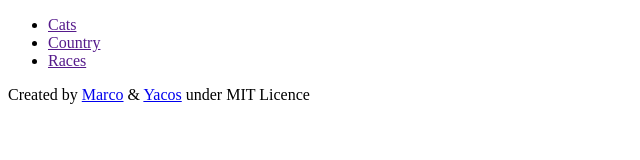
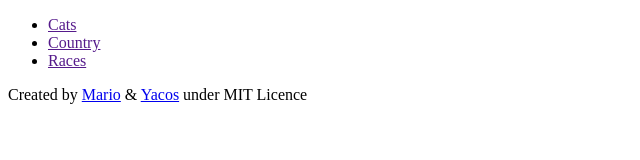
Before and after one commit to Yacoubou-seidou/Javascript-Captson-module2, a website: page src/template.html in a window 1280 px wide. Shown: the full height of the page, 0-640 px from the left. Drawn offline with Linux system fonts and the light colour scheme.

Commit message:
Add minor changes to files

```diff
--- a/package.json
+++ b/package.json
@@ -14,6 +14,7 @@
   "devDependencies": {
     "@babel/core": "^7.17.8",
     "@babel/preset-env": "^7.16.11",
+    "axios": "^0.26.1",
     "babel-eslint": "^10.1.0",
     "babel-loader": "^8.2.3",
     "css-loader": "^6.7.1",
@@ -30,11 +31,10 @@
     "stylelint-config-standard": "^21.0.0",
     "stylelint-csstree-validator": "^1.9.0",
     "stylelint-scss": "^3.21.0",
-    "webpack": "^5.70.0",
+    "webpack": "^5.79.0",
     "webpack-bundle-analyzer": "^4.5.0",
     "webpack-cli": "^4.9.2",
-    "webpack-dev-server": "^4.7.4",
-    "axios": "^0.26.1"
+    "webpack-dev-server": "^4.7.4"
   },
   "dependencies": {
     "axios": "^0.26.1"
--- a/src/template.html
+++ b/src/template.html
@@ -63,7 +63,7 @@
 
   </section>
   <footer>
-    <p class="copyright">Created by <a href="https://github.com/MarwanDev" rel="noopener" target="_blank">Marco</a> & <a
+    <p class="copyright">Created by <a href="https://github.com/MarwanDev" rel="noopener" target="_blank">Mario</a> & <a
         href="https://github.com/Yacoubou-seidou" rel="noopener" target="_blank">Yacos</a> under
       MIT Licence</p>
   </footer>
```
Also changed, not shown: 1 other file.
